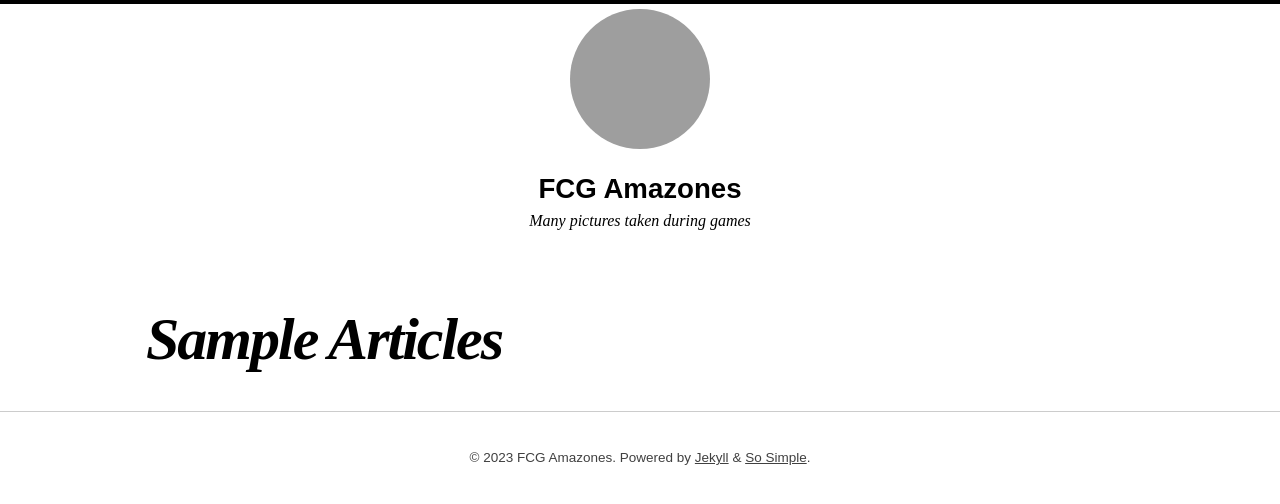
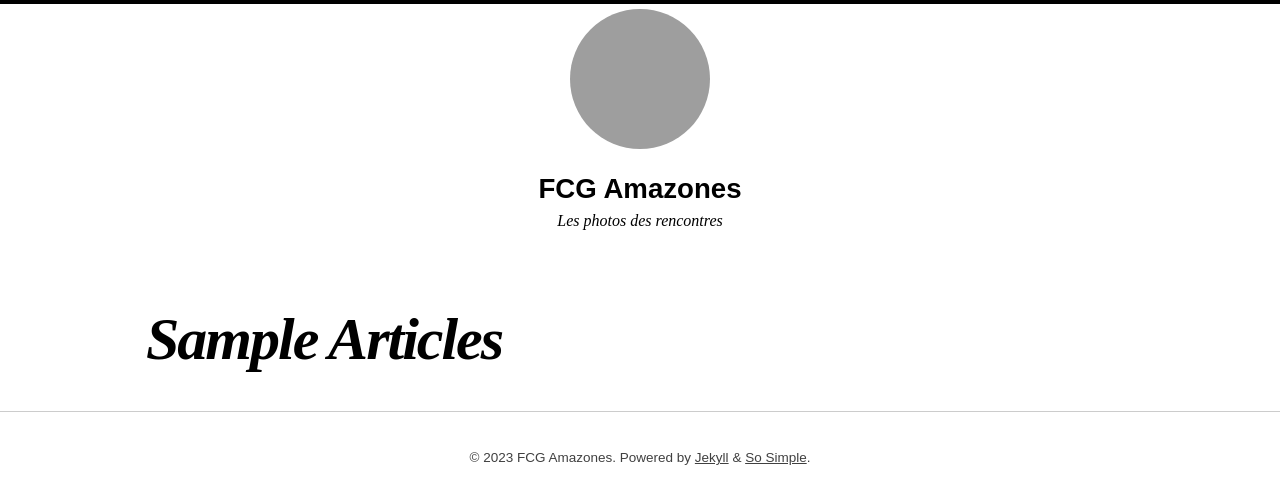
Before and after one commit to fredericfleuri/photos-amazones, a Jekyll site: the page built from articles/index.md, in a window 1280 px wide. Shown: the top 504 px of the page. Built offline with Jekyll 4.4.1, drawn with Linux system fonts in a browser that asks for light colours; nearby versions of some CDN libraries; grey boxes are pictures that could not be loaded.

Commit message:
Updating theme

```diff
--- a/_config.yml
+++ b/_config.yml
@@ -2,7 +2,7 @@
 
 title: FCG Amazones
 locale: fr_FR
-description: Many pictures taken during games
+description: Les photos des rencontres
 logo: site-logo.png
 url: https://fredericfleuri.github.io/photos-amazones.github.io/
 
```
